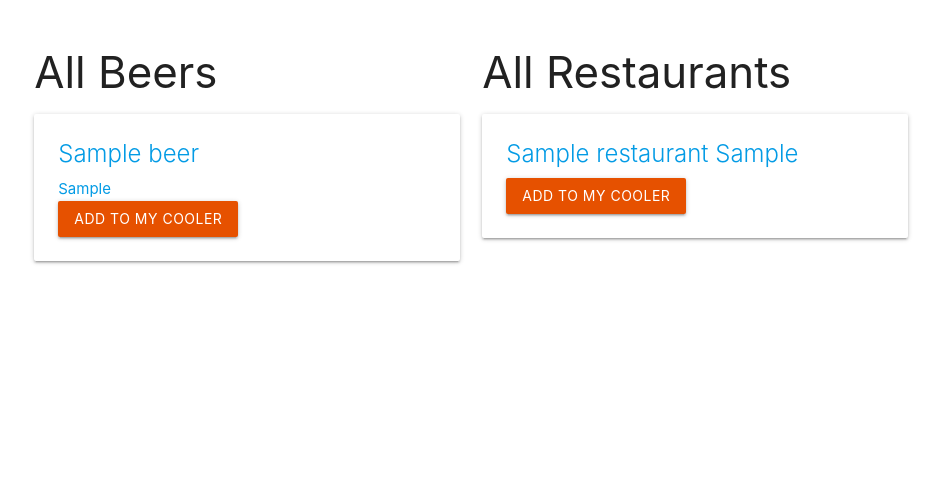
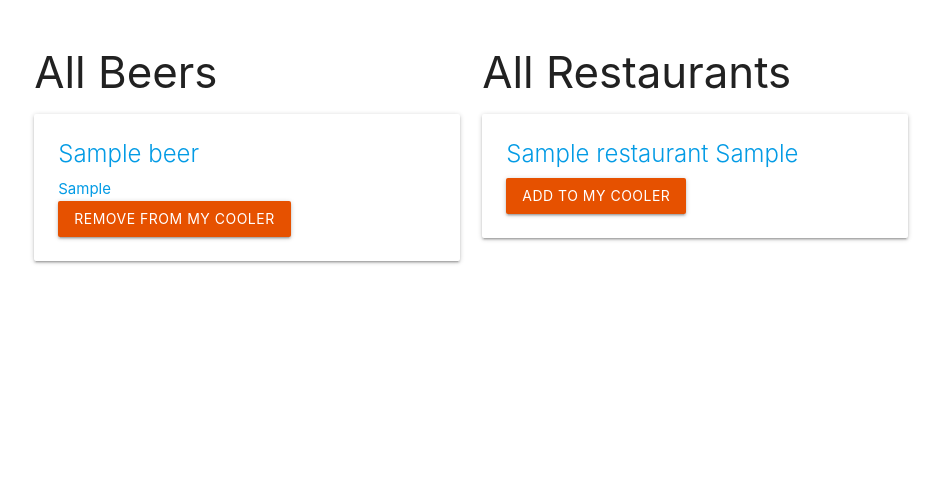
Before and after one commit to RyanPGeorge/tapthat, a Django app: page /discover/ in a window 1280 px wide. Shown: the part 181-658 px from the top of the page, without its empty margins (169-1110 px from the left). Run offline with Django 3.2, Linux system fonts and the light colour scheme; a user stored in the database is signed in; tables that the repository leaves empty hold one stand-in row (values such as "Sample post").

Commit message:
pre-lunch push

```diff
--- a/main_app/templates/discover.html
+++ b/main_app/templates/discover.html
@@ -13,10 +13,17 @@
                         <div class="card-content">
                             <span class="card-title">{{beer.name|capfirst}}</span>
                             <p>{{ beer.brewer|capfirst }} </p>
-                            <form action="{% url 'cooler_add' beer.id user.id %}" method="POST">
-                                {% csrf_token %}
-                                <button type="submit" class="btn orange darken-4">Add to my cooler</button>
-                            </form>
+                            {% if beer in cooler %}
+                                <form action="{% url 'cooler_add' beer.id user.id %}" method="POST">
+                                    {% csrf_token %}
+                                    <button type="submit" class="btn orange darken-4">Add to My Cooler</button>
+                                </form>
+                            {% else %}
+                                <form action="{% url 'cooler_add' beer.id user.id %}" method="POST">
+                                    {% csrf_token %}
+                                    <button type="submit" class="btn orange darken-4">Remove from My Cooler</button>
+                                </form>
+                            {% endif %}
                         </div>
                     </div>
                 </a>
--- a/main_app/views.py
+++ b/main_app/views.py
@@ -37,9 +37,12 @@ def cooler_add(request, beer_id, user_id):
 def discover(request):
     beers = Beer.objects.all()
     restaurants = Restaurant.objects.all()
+    my_beers = LikeBeerUser.objects.filter(user=request.user)
+    print(my_beers)
     return render(request, 'discover.html', {
        'beers': beers,
-       'restaurants': restaurants,})
+       'restaurants': restaurants,
+       'my_beers': my_beers})
 
 def beer_detail(request, beer_id):
     beer = Beer.objects.get(id=beer_id)
```
